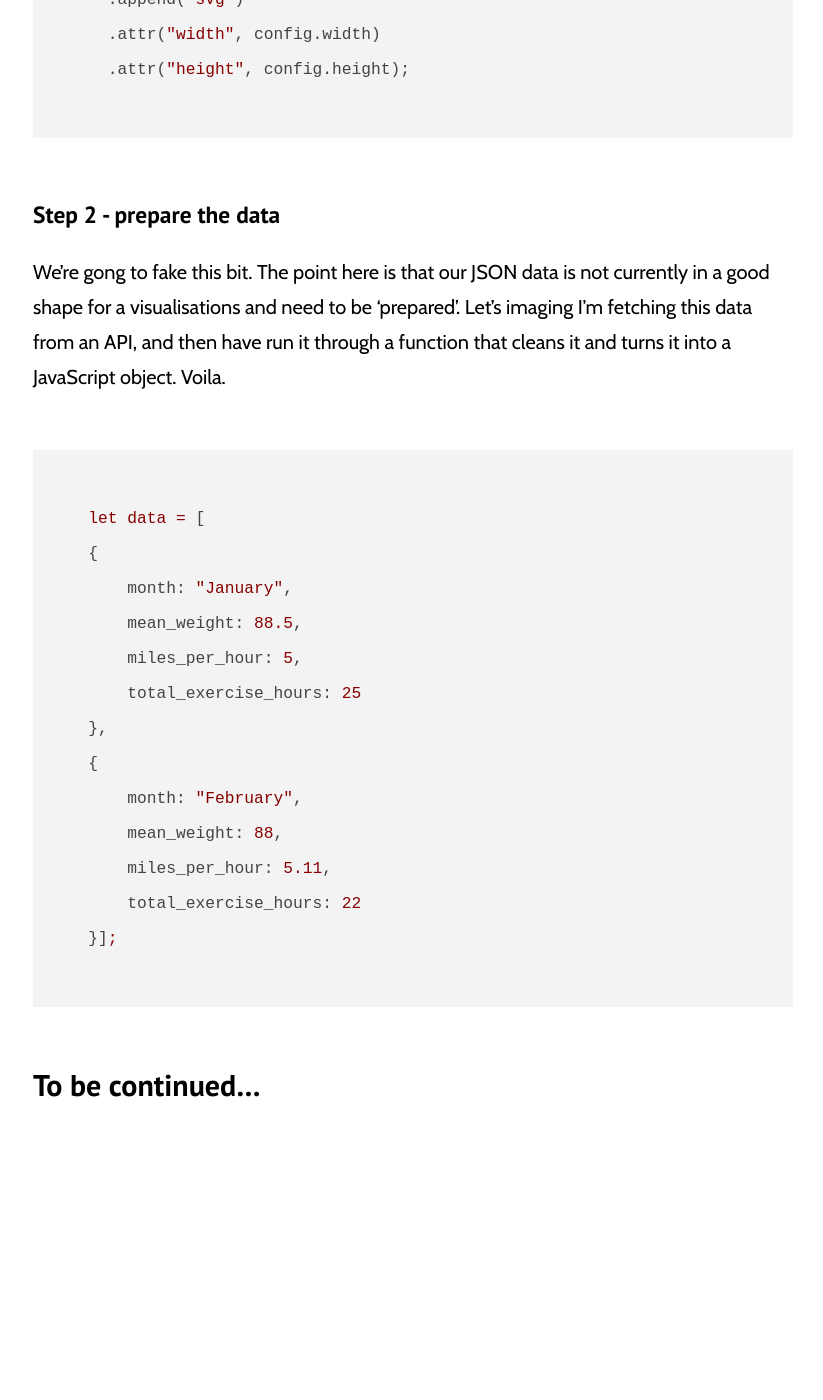
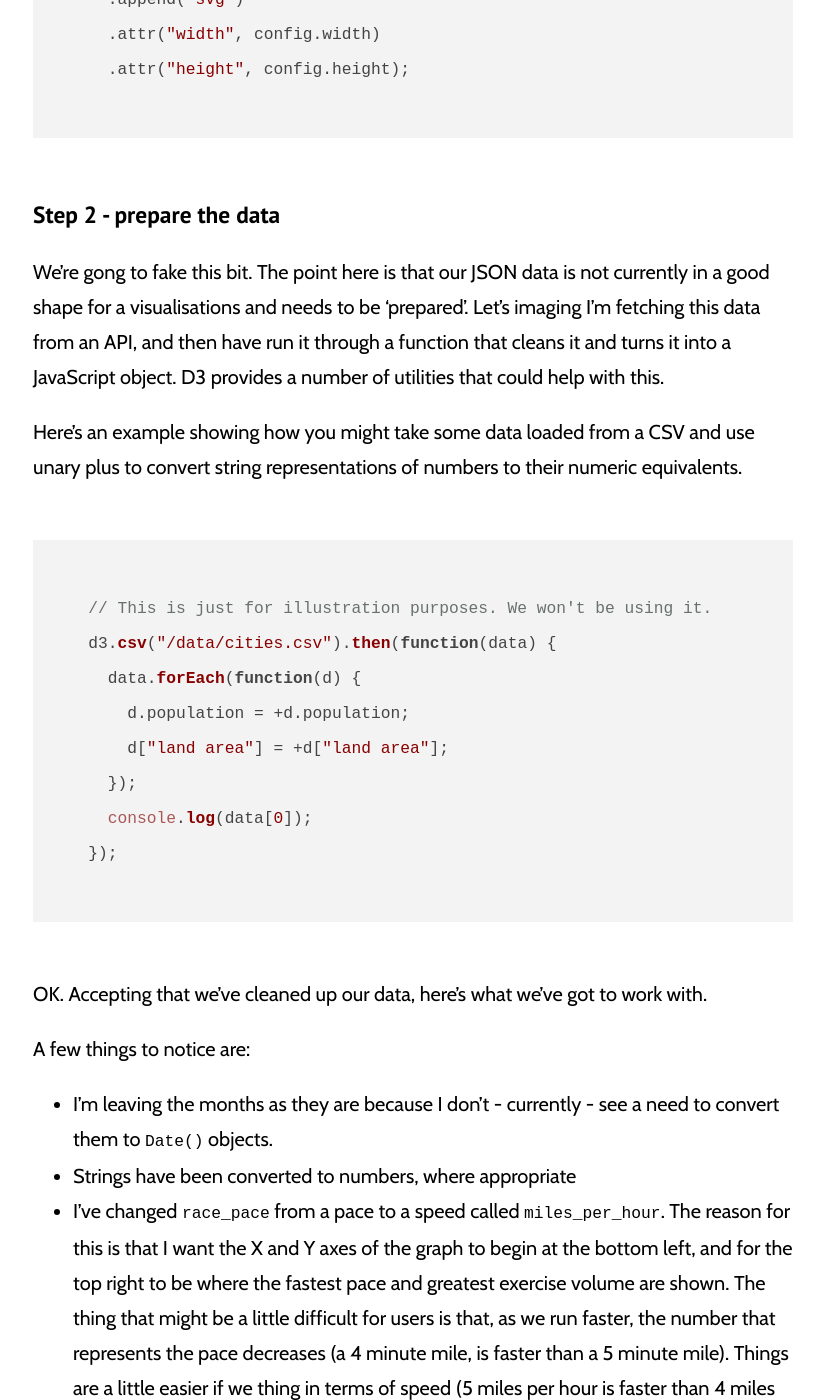
Before and after one commit to gtvj/gtvj.github.io, a Jekyll site: the page built from _posts/2020-04-03-d3-visualisation-walkthrough.md, in a window 1280 px wide and 1400 px high, scrolled down 3213 px. Shown: the whole window, without its empty margins (227-1050 px from the left). Built offline with Jekyll 4.4.1, drawn with Linux system fonts in a browser that asks for light colours; nearby versions of some CDN libraries; before the commit the page ends 4380 px from its top, so only the background shows below that; some of the changed text lies outside the part shown.

Commit message:
Complete data preparation section

```diff
--- a/_posts/2020-04-03-d3-visualisation-walkthrough.md
+++ b/_posts/2020-04-03-d3-visualisation-walkthrough.md
@@ -73,8 +73,30 @@ I want the SVG to occupy the full width of its parent and be displayed in 16:9 a
 
 ### Step 2 - prepare the data
 
-We're gong to fake this bit. The point here is that our JSON data is not currently in a good shape for a visualisations and need to be 'prepared'. Let's imaging I'm fetching this data from an API, and then have run it through a function that cleans it and turns it into a JavaScript object. Voila.
+We're gong to fake this bit. The point here is that our JSON data is not currently in a good shape for a visualisations and needs to be 'prepared'. Let's imaging I'm fetching this data from an API, and then have run it through a function that cleans it and turns it into a JavaScript object. D3 provides a number of utilities that could help with this.
 
+Here's an example showing how you might take some data loaded from a CSV and use unary plus to convert string representations of numbers to their numeric equivalents.
+
+<pre>
+    <code>
+    // This is just for illustration purposes. We won't be using it.
+    d3.csv("/data/cities.csv").then(function(data) {
+      data.forEach(function(d) {
+        d.population = +d.population;
+        d["land area"] = +d["land area"];
+      });
+      console.log(data[0]);
+    });
+    </code>
+</pre>
+
+OK. Accepting that we've cleaned up our data, here's what we've got to work with.
+
+A few things to notice are:
+
+* I'm leaving the months as they are because I don't - currently - see a need to convert them to <code>Date()</code> objects.
+* Strings have been converted to numbers, where appropriate
+* I've changed <code>race_pace</code> from a pace to a speed called <code>miles_per_hour</code>. The reason for this is that I want the X and Y axes of the graph to begin at the bottom left, and for the top right to be where the fastest pace and greatest exercise volume are shown. The thing that might be a little difficult for users is that, as we run faster, the number that represents the pace decreases (a 4 minute mile, is faster than a 5 minute mile). Things are a little easier if we thing in terms of speed (5 miles per hour is faster than 4 miles per hour).
 <pre>
     <code>
     let data = [
```
